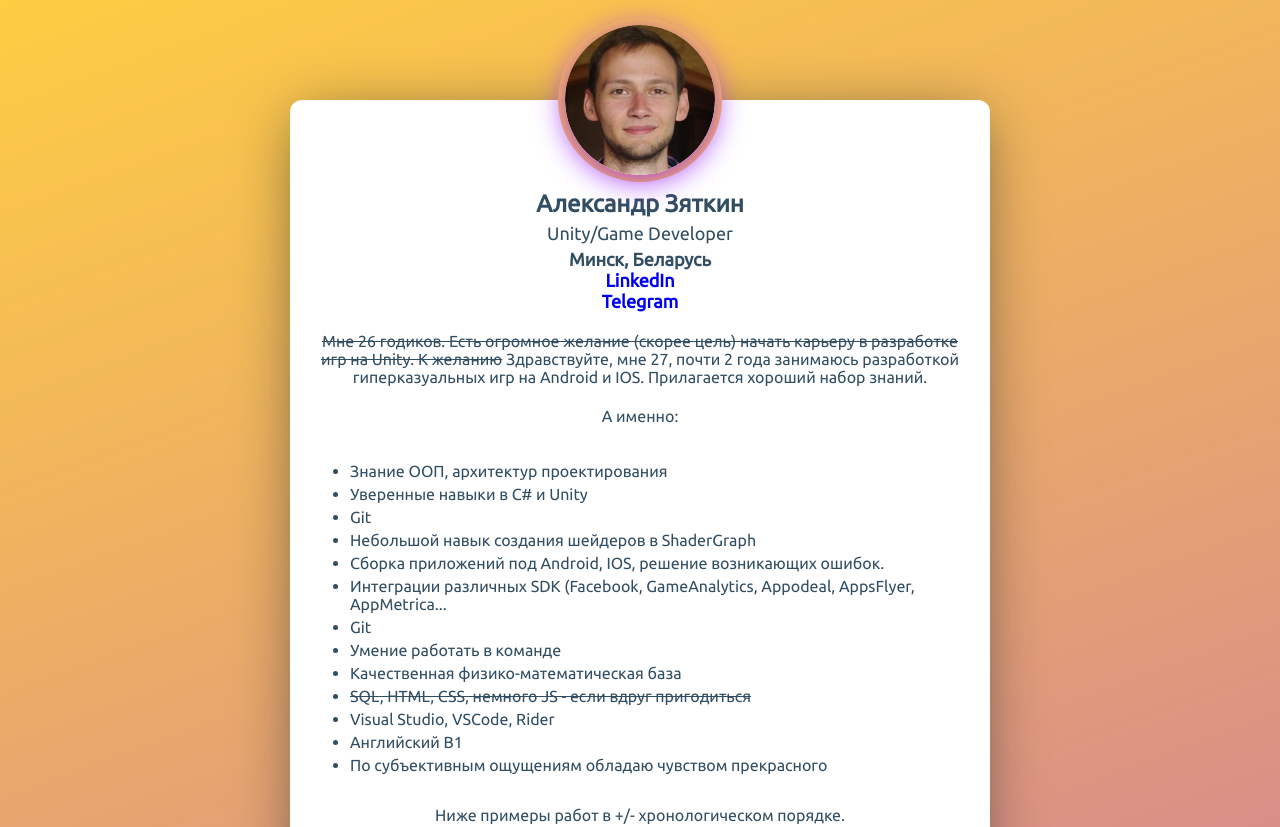
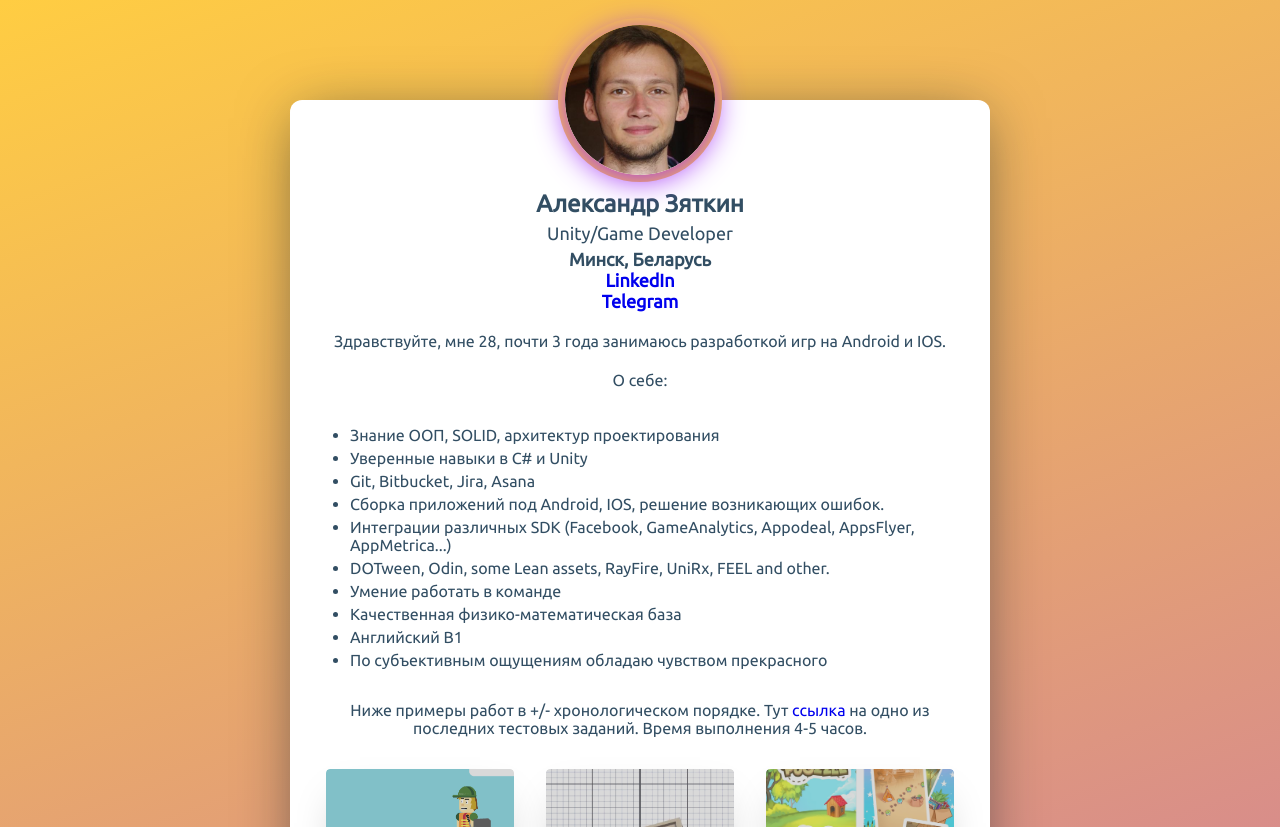
Before and after one commit to alexZyatkin/alexZyatkin.github.io, a plain HTML site: page index.html in a window 1280 px wide. Shown: the top 827 px of the page. Drawn offline with Linux system fonts and the light colour scheme.

Commit message:
Update index.html

```diff
--- a/index.html
+++ b/index.html
@@ -22,25 +22,22 @@
 
             <!-- ABOUT -->
             <div class="profile-card-inf">
-                <p class="profile-card-inf__txt"><s>Мне 26 годиков. Есть огромное желание (скорее цель) начать карьеру в разработке игр на Unity. К желанию</s> Здравствуйте, мне 27, почти 2 года занимаюсь разработкой гиперказуальных игр на Android и IOS. Прилагается хороший набор знаний.
+                <p class="profile-card-inf__txt">Здравствуйте, мне 28, почти 3 года занимаюсь разработкой игр на Android и IOS.
                   </p>
-                <p class="profile-card-inf__txt">А именно:</p>
+                <p class="profile-card-inf__txt">О себе:</p>
                   <ul class="profile-card-inf__list">
-                    <li class="profile-card-inf__txt">Знание ООП, архитектур проектирования</li>
+                    <li class="profile-card-inf__txt">Знание ООП, SOLID, архитектур проектирования</li>
                     <li class="profile-card-inf__txt">Уверенные навыки в C# и Unity</li>
-                    <li class="profile-card-inf__txt">Git</li>
-                    <li class="profile-card-inf__txt">Небольшой навык создания шейдеров в ShaderGraph</li>
+                    <li class="profile-card-inf__txt">Git, Bitbucket, Jira, Asana</li>
                     <li class="profile-card-inf__txt">Сборка приложений под Android, IOS, решение возникающих ошибок.</li>
-                    <li class="profile-card-inf__txt">Интеграции различных SDK (Facebook, GameAnalytics, Appodeal, AppsFlyer, AppMetrica...</li>
-                    <li class="profile-card-inf__txt">Git</li>
+                    <li class="profile-card-inf__txt">Интеграции различных SDK (Facebook, GameAnalytics, Appodeal, AppsFlyer, AppMetrica...)</li>
+                    <li class="profile-card-inf__txt">DOTween, Odin, some Lean assets, RayFire, UniRx, FEEL and other. </li>
                     <li class="profile-card-inf__txt">Умение работать в команде</li>
                     <li class="profile-card-inf__txt">Качественная физико-математическая база</li>
-                    <li class="profile-card-inf__txt"><s>SQL, HTML, CSS, немного JS - если вдруг пригодиться</s> </li>
-                    <li class="profile-card-inf__txt">Visual Studio, VSCode, Rider</li>
                     <li class="profile-card-inf__txt">Английский B1</li>
                     <li class="profile-card-inf__txt">По субъективным ощущениям обладаю чувством прекрасного</li>
                   </ul>
-                <p>Ниже примеры работ в +/- хронологическом порядке.</p>
+                <p>Ниже примеры работ в +/- хронологическом порядке. Тут <a href="https://github.com/alexZyatkin/FunnyBalls" target="_blank">ссылка</a> на одно из последних тестовых заданий. Время выполнения 4-5 часов.</p>
             </div>
 
             <!-- PLAY CARDS-->
```
